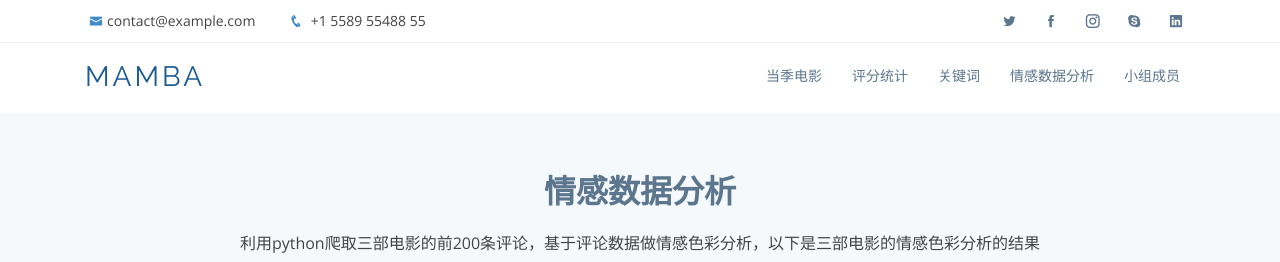
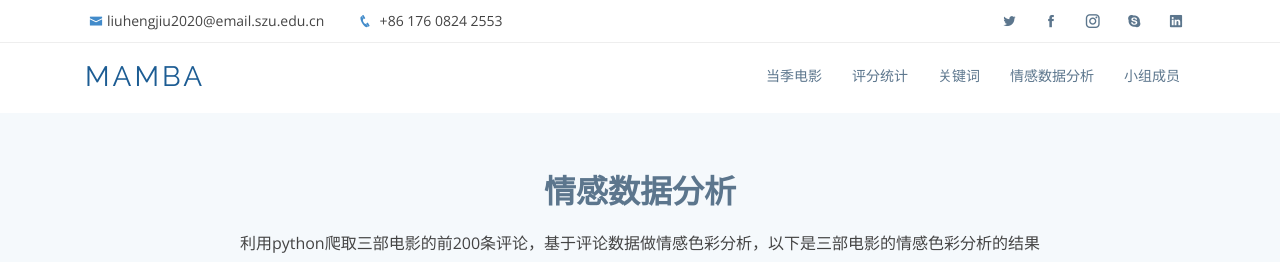
Before and after one commit to woshikuailenan/doubanSpyder, a Flask app: page /sentimentAnalyze in a window 1280 px wide. Shown: the top 262 px of the page. Run offline with Flask 2, Linux system fonts and the light colour scheme; some libraries are stand-ins or nearby versions.

Commit message:
基本完成

```diff
--- a/templates/sentimentAnalyze.html
+++ b/templates/sentimentAnalyze.html
@@ -35,8 +35,8 @@
   <section id="topbar" class="d-none d-lg-block">
     <div class="container clearfix">
       <div class="contact-info float-left">
-        <i class="icofont-envelope"></i><a href="mailto:contact@example.com">contact@example.com</a>
-        <i class="icofont-phone"></i> +1 5589 55488 55
+        <i class="icofont-envelope"></i><a href="mailto:contact@example.com">liuhengjiu2020@email.szu.edu.cn </a>
+        <i class="icofont-phone"></i> +86 176 0824 2553
       </div>
       <div class="social-links float-right">
         <a href="#" class="twitter"><i class="icofont-twitter"></i></a>
```
